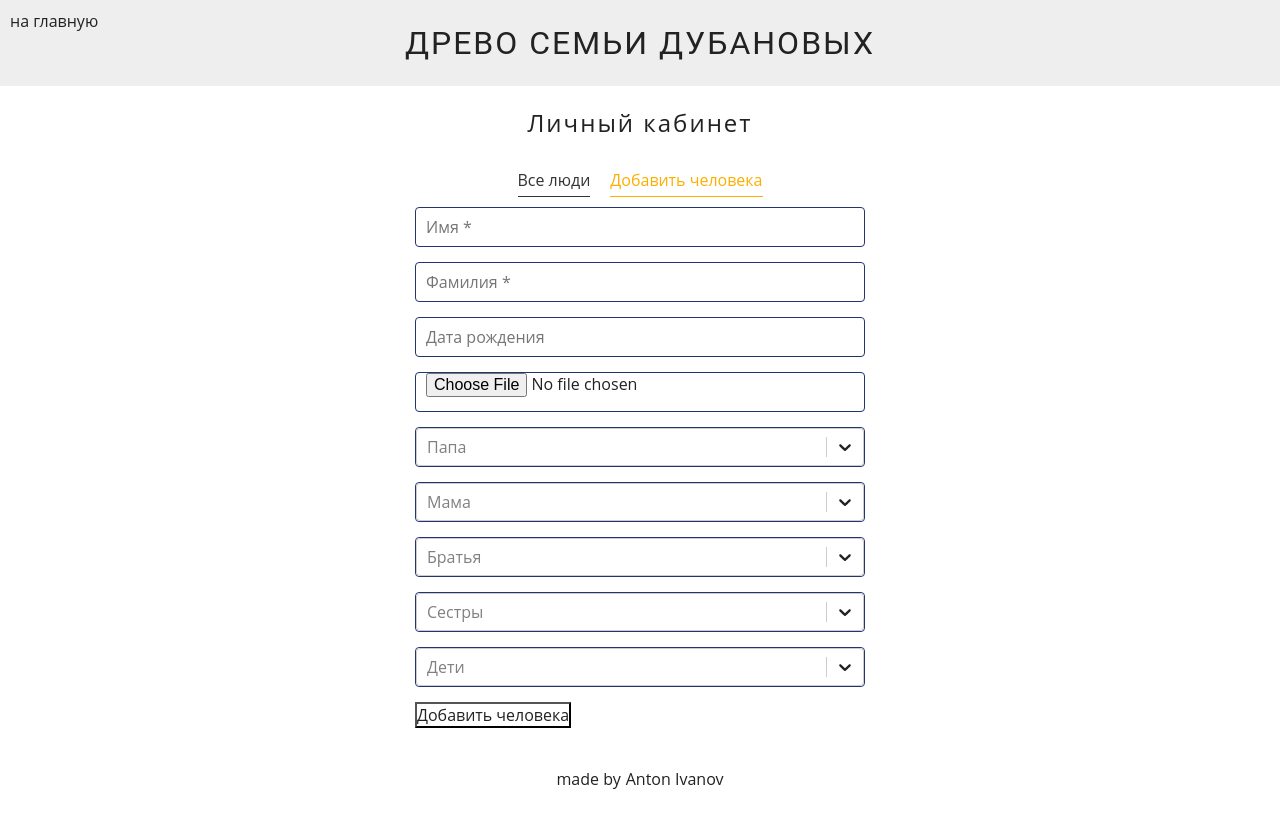
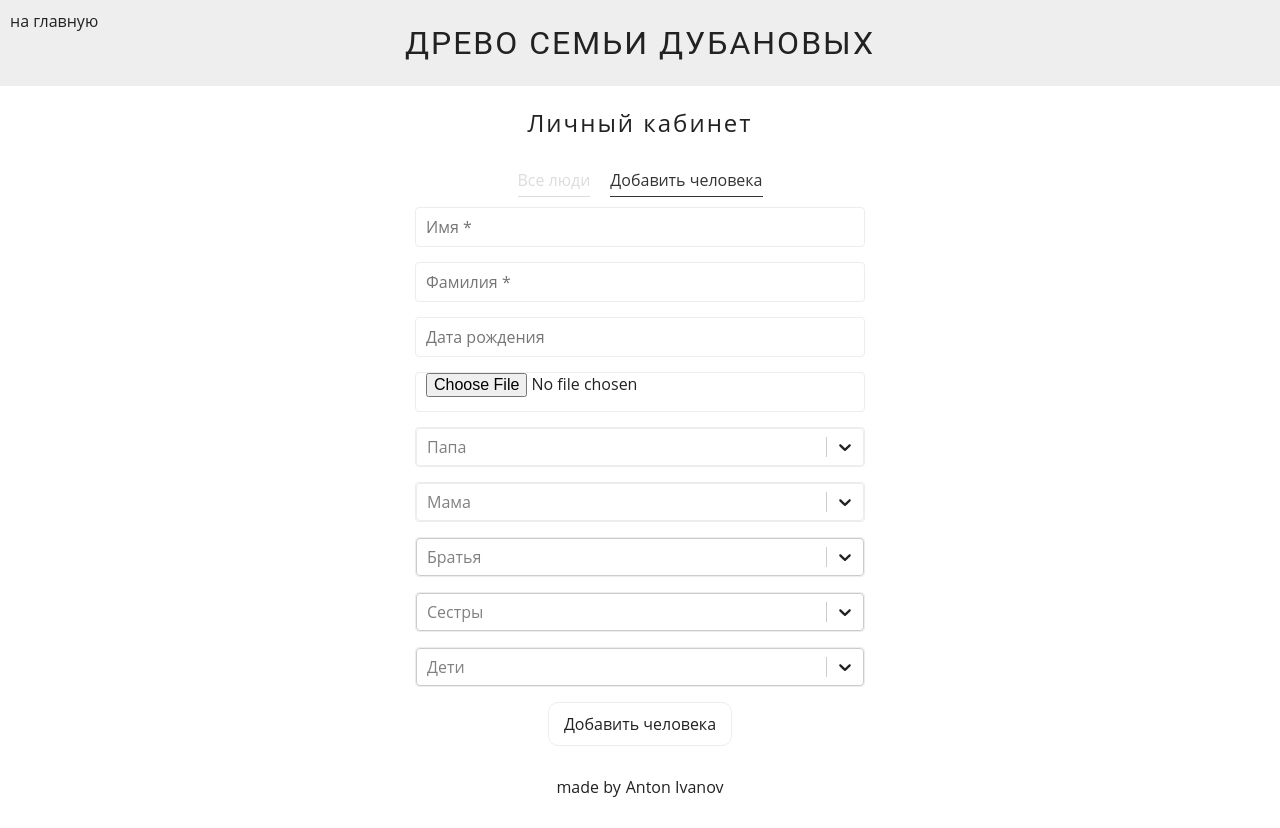
Before and after one commit to gftx/famTree, a React (Create React App) app in the folder client/: page /lk in a window 1280 px wide. Both pictures are taken after a click on the item "Добавить человека". Built offline with nearby package versions, Linux system fonts and the light colour scheme; no server answers.

Commit message:
add styles for lk form

```diff
--- a/client/src/components/lk/FormSelect.tsx
+++ b/client/src/components/lk/FormSelect.tsx
@@ -1,6 +1,27 @@
+import { CSSProperties } from 'react';
 import { Controller } from 'react-hook-form';
-import Select from 'react-select';
+import Select, { StylesConfig } from 'react-select';
+import { ISelectValues } from '../../interfaces';
 import { FormSelectProps } from '../../types';
+
+const customControlStyles: CSSProperties = {
+  borderColor: '#ededed'
+};
+
+const selectStyle: StylesConfig<ISelectValues, false> = {
+  control: (provided, state) => {
+    // provided has CSSObject type
+    // state has ControlProps type
+
+    // return type is CSSObject which means this line will throw error if uncommented
+    // return false;
+
+    return {
+      ...provided,
+      ...customControlStyles
+    };
+  }
+};
 
 const FormSelect = ({
   control,
@@ -14,14 +35,14 @@ const FormSelect = ({
     control={control}
     render={({ field: { onChange, value } }) => (
       <Select
+        styles={selectStyle}
         className={className}
         placeholder={placeholder}
         options={personsValues}
-                value={personsValues.find(c => c.value === value)}
-                onChange={val => onChange(val?.value)}
+        value={personsValues.find((c) => c.value === value)}
+        onChange={(val) => onChange(val?.value)}
       />
     )}
-
   />
 );
 
--- a/client/src/components/lk/FormSelectMulti.tsx
+++ b/client/src/components/lk/FormSelectMulti.tsx
@@ -20,10 +20,10 @@ const FormSelectMulti = ({
         isClearable={true}
         isMulti
         options={personsValues}
-				value={personsValues.filter(option => value?.includes(option.value))}
-				onChange={personsValues =>
+        value={personsValues.filter((option) => value?.includes(option.value))}
+        onChange={(personsValues) =>
           // @ts-ignore
-					onChange(personsValues?.map(option => option.value))
+          onChange(personsValues?.map((option) => option.value))
         }
         onBlur={onBlur}
       />
--- a/client/src/components/lk/index.tsx
+++ b/client/src/components/lk/index.tsx
@@ -12,13 +12,13 @@ const LK = () => {
         <li
           className='lk-tabs__tab'
           onClick={() => setTabs(false)}
-          style={!tabs ? { color: '#ffae00', borderBottom: '1px solid #ffae00' } : undefined}
+          style={!tabs ? { color: '#333', borderBottom: '1px solid #333' } : undefined}
         >Все люди
         </li>
         <li
           className='lk-tabs__tab'
           onClick={() => setTabs(true)}
-          style={tabs ? { color: '#ffae00', borderBottom: '1px solid #ffae00' } : undefined}
+          style={tabs ? { color: '#333', borderBottom: '1px solid #333' } : undefined}
         >Добавить человека
         </li>
       </ul>
--- a/client/src/components/lk/lkForm.tsx
+++ b/client/src/components/lk/lkForm.tsx
@@ -24,7 +24,6 @@ const validationSchema = Yup.object().shape({
 function LkForm() {
   const [persons, setPersons] = useState<IPerson[]>([]);
   const [personsValues, setPersonsValues] = useState<ISelectValues[]>([]);
-  const [message, setMessage] = useState('');
 
   const getPersons = async () => {
     const res = await api.getPersons();
@@ -91,7 +90,7 @@ function LkForm() {
       .postPerson(formData)
       .then((res) => {
         notification(res?.data.message, false);
-        getPersons()
+        getPersons();
       })
       .catch((err) => console.error(err));
   };
@@ -104,6 +103,7 @@ function LkForm() {
         'birthdate',
         dayjs(startDate).locale('ru').format('DD MMMM YYYY')
       );
+    // eslint-disable-next-line react-hooks/exhaustive-deps
   }, [startDate]);
 
   return (
@@ -177,11 +177,10 @@ function LkForm() {
         className='form_input'
       />
       <div className='form-group'>
-        <button type='submit' className='btn btn-primary'>
+        <button type='submit' className='form-group__btn'>
           Добавить человека
         </button>
       </div>
-      <div>{message}</div>
     </form>
   );
 }
--- a/client/src/style/global/lk.scss
+++ b/client/src/style/global/lk.scss
@@ -17,16 +17,15 @@
     &__tab {
       cursor: pointer;
       margin: 10px;
-      color: #333;
+      color: #dcdcdc;
       padding: 0 0 5px 0;
-      border-bottom:1px solid #333;
+      border-bottom: 1px solid #dcdcdc;
 
       &:hover {
-        color: #ffae00;
-        border-bottom:1px solid #ffae00;
+        color: #a1a1a1;
+        border-bottom: 1px solid #a1a1a1;
       }
     }
-
   }
 
   &-personsRow {
@@ -55,7 +54,7 @@
   }
   .form {
     &_input {
-      border: 1px solid #22356F;
+      border: 1px solid #ededed;
       border-radius: 4px;
       width: 450px;
       min-height: 40px;
@@ -73,6 +72,18 @@
     }
   }
   .form-group {
-    margin: 10px 0;
+    display: flex;
+    justify-content: center;
+
+    &__btn {
+      border: 1px solid #ededed;
+      border-radius: 10px;
+      padding: 10px 15px;
+      cursor: pointer;
+
+      &:hover {
+        box-shadow: 0 5px 30px rgba(0, 0, 0, 0.1);
+      }
+    }
   }
 }
--- a/client/src/style/normalize/index.scss
+++ b/client/src/style/normalize/index.scss
@@ -78,6 +78,5 @@ a:focus-visible,
 button:focus-visible,
 input:focus-visible,
 *:focus-visible {
-	outline: 2px solid #ffae00;
-	outline-offset: 2px;
+	outline: none;
 }
```
Also changed, not shown: client/src/style/global/mainPage.scss (indentation only). Lines whose indentation alone changed are shown as unchanged.
